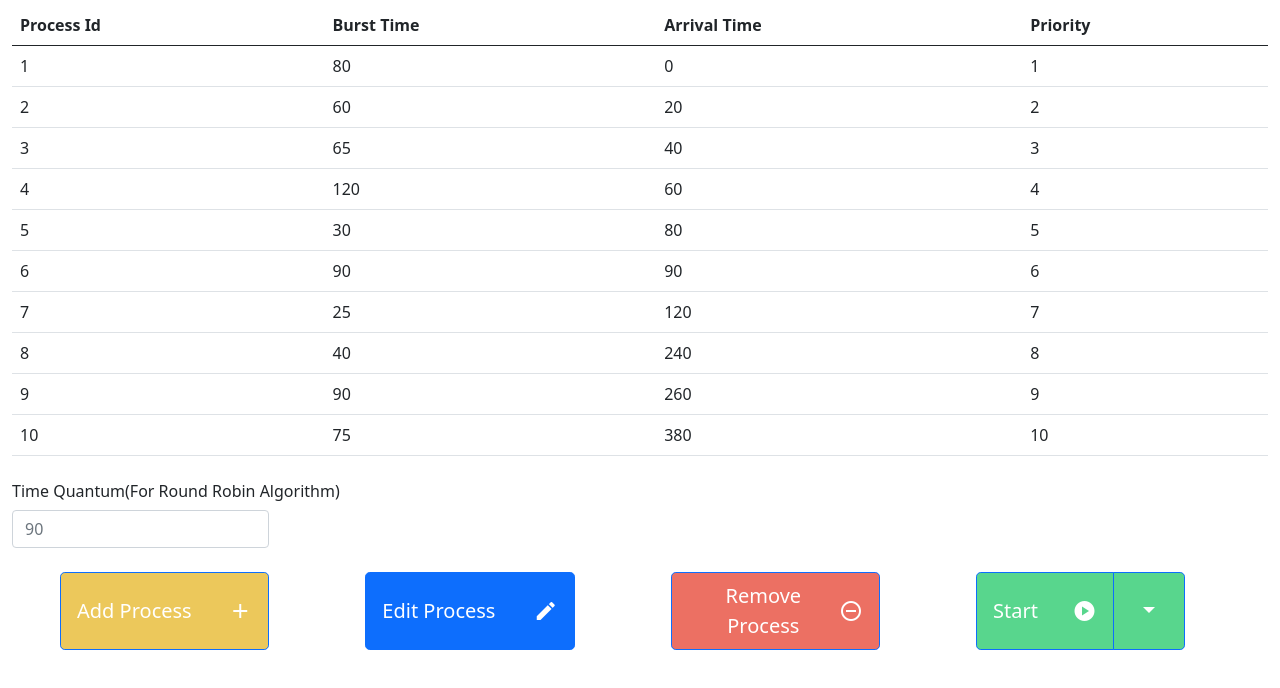
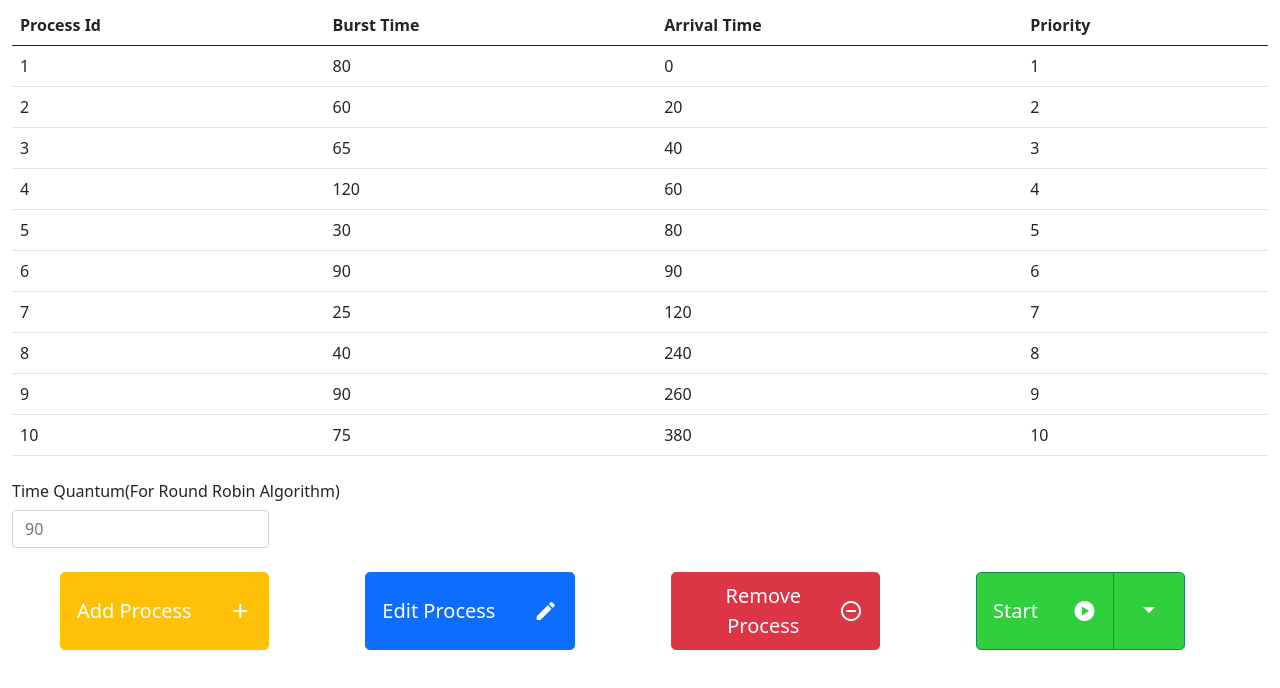
Before and after one commit to mukul2310/cpu-scheduler-visualiser, a website: page index.html in a window 1280 px wide. Shown: the part 108-796 px from the top of the page. Drawn offline with nearby package versions, Linux system fonts and the light colour scheme.

Commit message:
improved buttons

```diff
--- a/css/style.css
+++ b/css/style.css
@@ -24,7 +24,3 @@
 {
     width: auto;
 }
-#start_btn
-{
-    background-color: #58D68D;
-}
--- a/index.html
+++ b/index.html
@@ -36,22 +36,22 @@
             </div>
           </div>
           <div class="btn-toolbar" role="toolbar">
-            <a class="btn btn-primary btn-lg d-flex align-items-center justify-content-between my-4 mx-5 col-md-2"
-              style="background-color: #ecc85b;" data-bs-toggle="modal" href="#modal_add" role="button"
+            <a class="btn btn-warning text-white btn-lg d-flex align-items-center justify-content-between my-4 mx-5 col-md-2"
+               data-bs-toggle="modal" href="#modal_add" role="button"
               onclick="openAddModal()">Add Process <span class="material-icons">add</span></a>
             <a class="btn btn-primary btn-lg d-flex align-items-center justify-content-between my-4 mx-5 col-md-2"
               data-bs-toggle="modal" href="#modal_edit" role="button" onclick="openEditModal()">Edit Process <span
                 class="material-icons">mode_edit</span></a>
-            <a class="btn btn-primary btn-lg d-flex align-items-center justify-content-between my-4 mx-5 col-md-2"
-              style="background-color: #EC7063;" data-bs-toggle="modal" href="#modal_remove" role="button"
+            <a class="btn btn-danger btn-lg d-flex align-items-center justify-content-between my-4 mx-5 col-md-2"
+               data-bs-toggle="modal" href="#modal_remove" role="button"
               onclick="openRemoveModal()">Remove Process <span class="material-icons">remove_circle_outline</span></a>
             <div class="btn-group col-md-2 mx-5">
               <button type="button" id="start_btn"
-                class="btn btn-primary btn-lg d-flex align-items-center justify-content-between my-4"
-                >Start <span class="material-icons">play_circle</span></button>
+                class="btn btn-success btn-lg d-flex align-items-center justify-content-between my-4"
+                style="background-color: hsl(125, 62%, 50%);">Start <span class="material-icons">play_circle</span></button>
               <button type="button"
-                class="btn btn-primary dropdown-toggle dropdown-toggle-split btn-lg align-items-center justify-content-between my-4"
-                style="background-color: #58D68D;" data-bs-toggle="dropdown" aria-haspopup="true" aria-expanded="false">
+                class="btn btn-success dropdown-toggle dropdown-toggle-split btn-lg align-items-center justify-content-between my-4"
+                style="background-color: hsl(125, 62%, 50%);" data-bs-toggle="dropdown" aria-haspopup="true" aria-expanded="false">
                 <span class="visually-hidden">Select Algorithms</span>
               </button>
               <div class="dropdown-menu shadow border-0">
```
